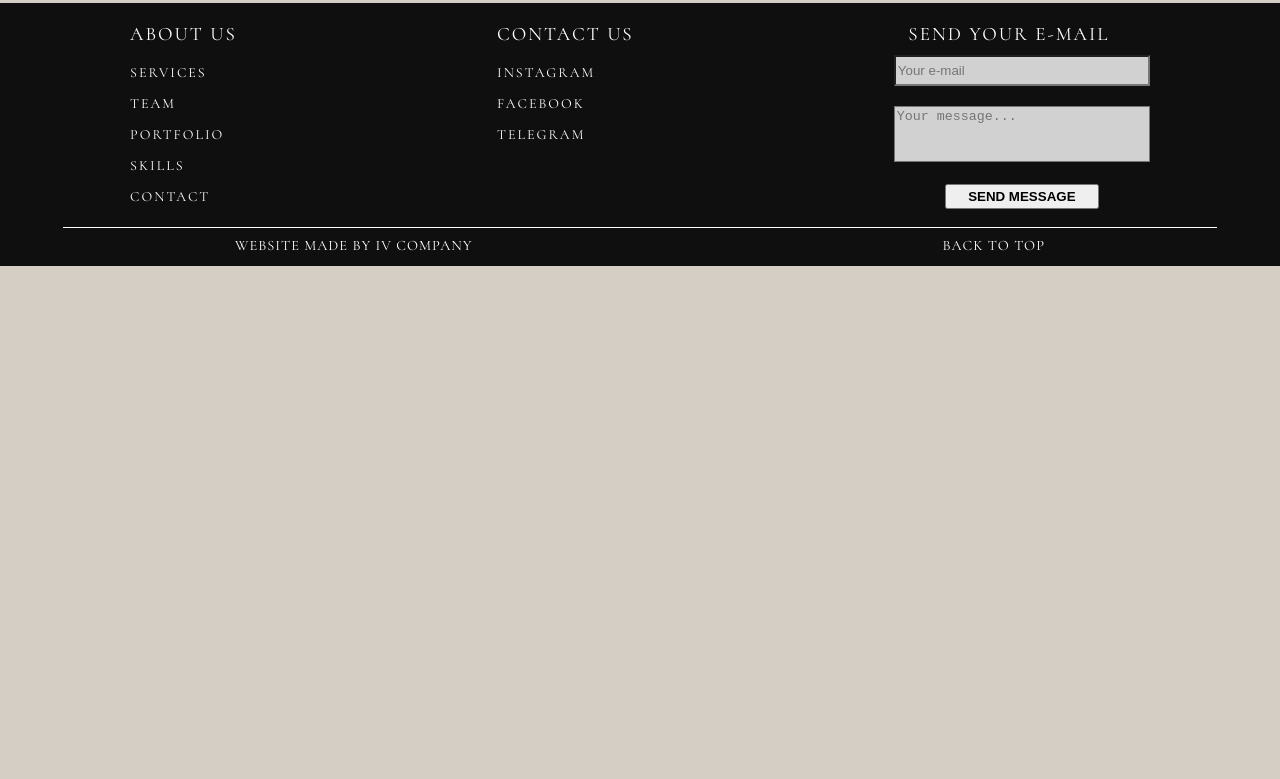
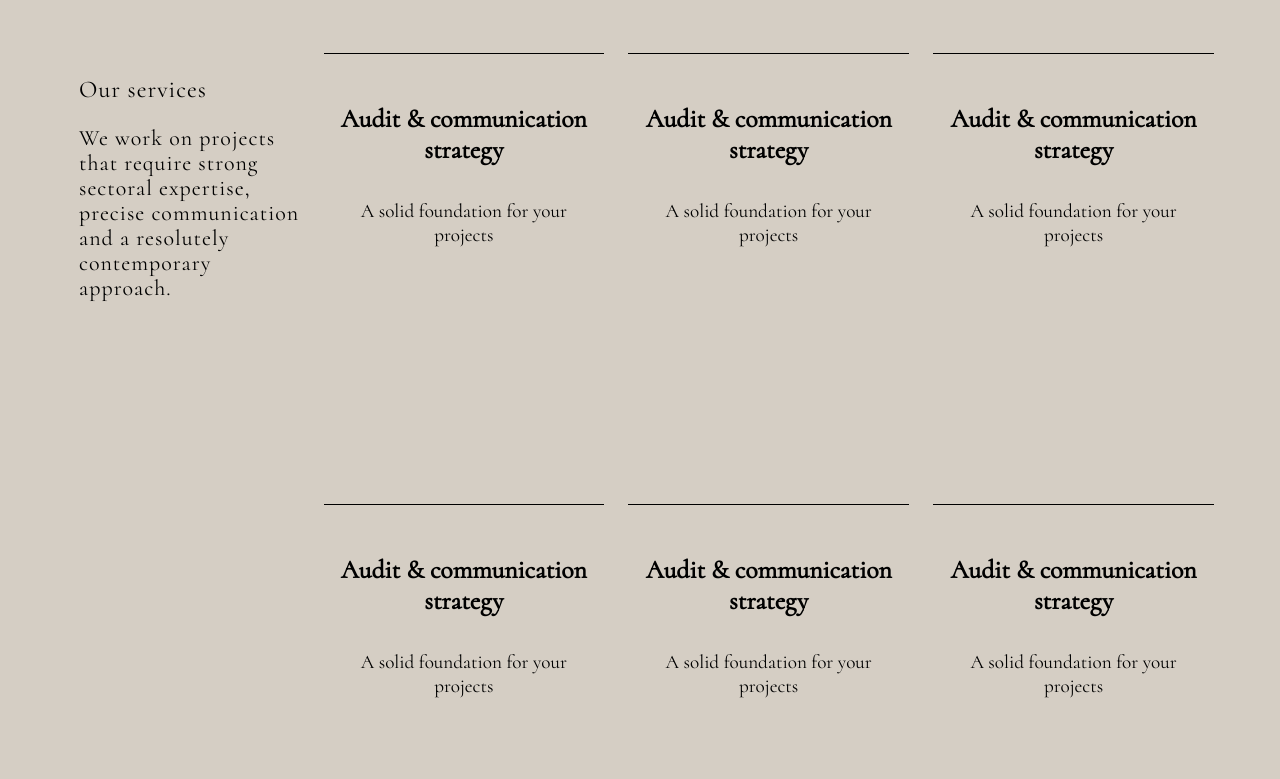
Before and after one commit to LadikBeg/ladik_cv, a React (Create React App) app: page / in a window 1280 px wide. Shown: the part 981-1760 px from the top of the page. Before the commit the page ends 1247 px from the top, so only its background shows below. Built offline with nearby package versions, Linux system fonts and the light colour scheme.

Commit message:
27veb commit ilya

```diff
--- a/src/Resourses/Bottom/Bottom.css
+++ b/src/Resourses/Bottom/Bottom.css
@@ -49,6 +49,7 @@
     margin-bottom: 10px;
     font-weight: bold;
     cursor: pointer;
+    background-color: rgb(209, 209, 209);
 }
 .general_style>p{
     display: table;
@@ -89,6 +90,7 @@
     color: white;
     text-decoration: none;
     position:relative;
+    cursor: pointer;
 }
 .made_by_p:after,
 .scrollup_p:after {
--- a/src/Resourses/Main/Main.css
+++ b/src/Resourses/Main/Main.css
@@ -1,6 +1,7 @@
 /* Добавил что бы страницу можно было скролить */
 .main{
     padding-top: 70px;
+    height: 2500px;
 }
 /* ------------------------------------------- */
 
@@ -9,7 +10,7 @@
     height: 520px;
     align-items: center;
     justify-content: space-around;
-    width: 85vw;
+    width: 90vw;
     margin-left: auto;
     margin-right: auto;
     /* Добавил gap для того что бы текст не сьезжал когда сайт на русском  */
@@ -45,3 +46,42 @@
         height: 190px;
     }
 }
+/* ------------------------------------- */
+.container_description{
+    display: flex;
+    margin: 50px auto;
+    height: 700px;
+    width: 90vw;
+}
+.left_side_description{
+    width: 50%;
+    height: 100%;
+    letter-spacing: 1px;
+    line-height: 25px;
+    padding: 0 15px;
+    text-align: left;
+}
+.description_title{
+    font-size: 24px;
+}
+.description_text{
+    font-size: 22px;
+}
+.right_side_description{
+    display: flex;
+    flex-wrap: wrap;
+    justify-content: space-around;
+    gap: 20px;
+}
+.card{
+    height: 400px;
+    width: 28%;
+    border-top: 1px solid rgb(0, 0, 0);
+    padding: 15px;
+}
+.card_title{
+    font-size: 2vw;
+}
+.card_text{
+    font-size: 1.5vw;
+}
--- a/src/Resourses/Main/Main.js
+++ b/src/Resourses/Main/Main.js
@@ -8,6 +8,7 @@ function Main() {
     const { t } = useTranslation();
     return (
         <div className="main">
+
             <Menu/>
             <div className="container">
                 <div className="left_side_content">
@@ -21,7 +22,95 @@ function Main() {
                     <p>{t("info_about_us")}</p>
                 </div>
             </div>
+
             <img src={image} alt="landscape" className="image"/>
+
+            <div className='container_description'>
+
+                <div className='left_side_description'>
+
+                    <div className='description_title'>
+                       <p>Our services</p>
+                    </div>
+
+                    <div className='description_text'>
+                       <p>We work on projects that require strong sectoral expertise, precise communication and a resolutely contemporary approach.</p>
+                    </div>
+
+                </div>
+
+                <div className='right_side_description'>
+
+                    <div className='card'>
+
+                        <div className='card_title'>
+                            <h4>Audit & communication strategy</h4>
+                        </div>
+
+                        <div className='card_text'>
+                            <p>A solid foundation for your projects</p>
+                        </div>
+
+                    </div>
+                    <div className='card'>
+
+                        <div className='card_title'>
+                            <h4>Audit & communication strategy</h4>
+                        </div>
+
+                        <div className='card_text'>
+                            <p>A solid foundation for your projects</p>
+                        </div>
+
+                    </div>
+                    <div className='card'>
+
+                        <div className='card_title'>
+                            <h4>Audit & communication strategy</h4>
+                        </div>
+
+                        <div className='card_text'>
+                            <p>A solid foundation for your projects</p>
+                        </div>
+
+                    </div>
+                    <div className='card'>
+
+                        <div className='card_title'>
+                            <h4>Audit & communication strategy</h4>
+                        </div>
+
+                        <div className='card_text'>
+                            <p>A solid foundation for your projects</p>
+                        </div>
+
+                    </div>
+                    <div className='card'>
+
+                        <div className='card_title'>
+                            <h4>Audit & communication strategy</h4>
+                        </div>
+
+                        <div className='card_text'>
+                            <p>A solid foundation for your projects</p>
+                        </div>
+
+                    </div>
+                    <div className='card'>
+
+                        <div className='card_title'>
+                            <h4>Audit & communication strategy</h4>
+                        </div>
+
+                        <div className='card_text'>
+                            <p>A solid foundation for your projects</p>
+                        </div>
+
+                    </div>
+
+                </div>
+
+            </div>
 
         </div>
     );
```
